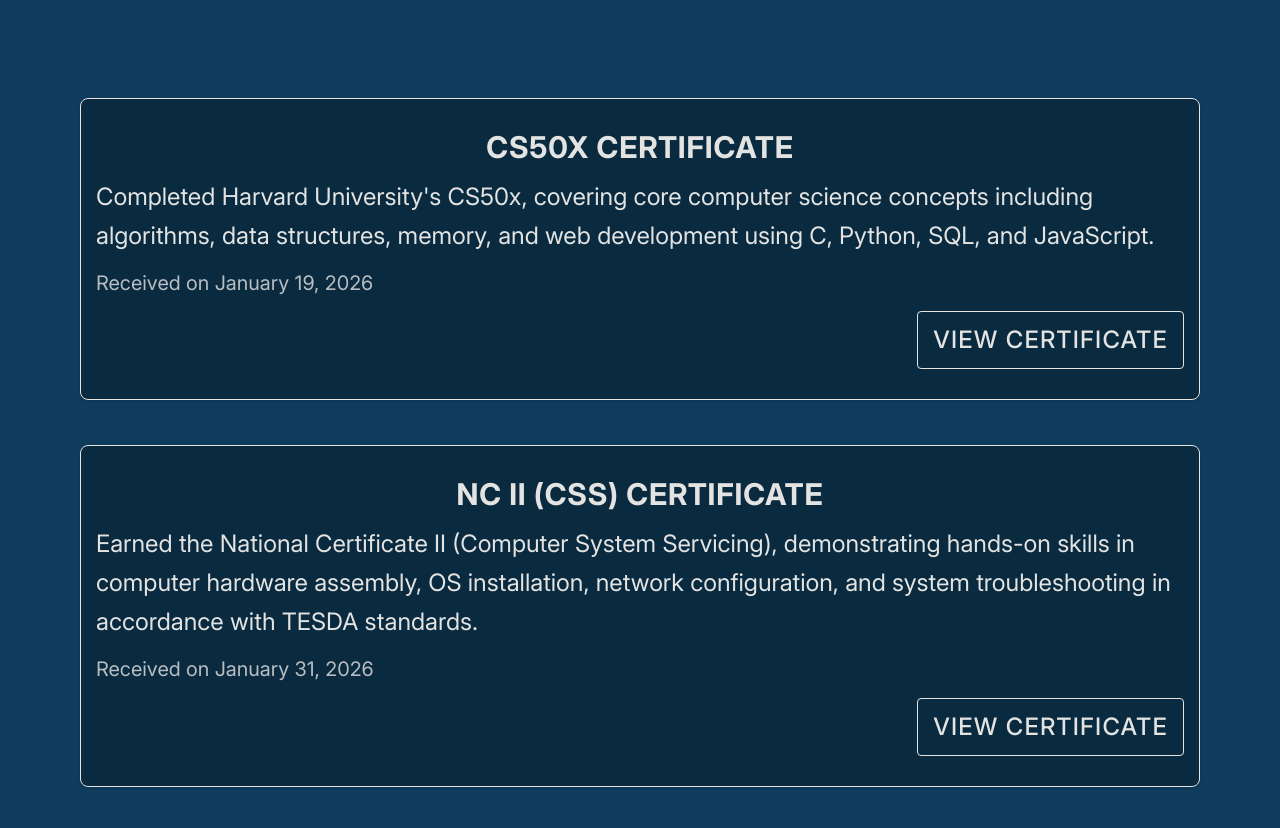
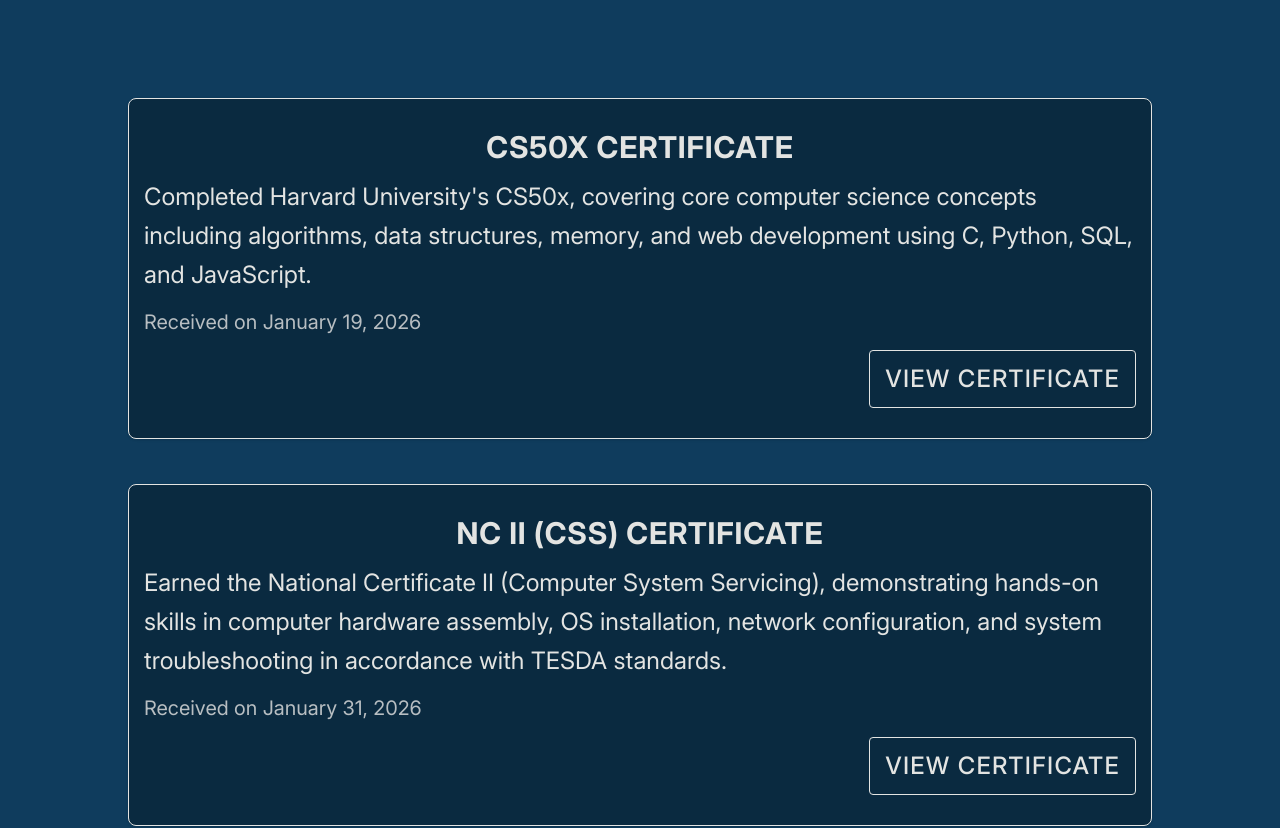
Before and after one commit to el-tecson/portfolio, a Next.js app: page / in a window 1280 px wide. Shown: the part 6087-6915 px from the top of the page. Built offline with nearby package versions, Linux system fonts and the light colour scheme; a web font is replaced by a local one.

Commit message:
style: Add max width to certifications

```diff
--- a/src/components/sections/AchievementsSection.tsx
+++ b/src/components/sections/AchievementsSection.tsx
@@ -54,7 +54,7 @@ export default function AchievementsSection() {
                     Achievements
                 </h2>
             </div>
-            <div className="flex flex-col gap-7.5 sm:gap-11.25 items-stretch self-stretch">
+            <div className="flex flex-col gap-7.5 sm:gap-11.25 items-stretch max-w-[1024px]">
                 {renderCertsSection(certsData)}
             </div>
             <div className="flex flex-col gap-2 items-center">
```
